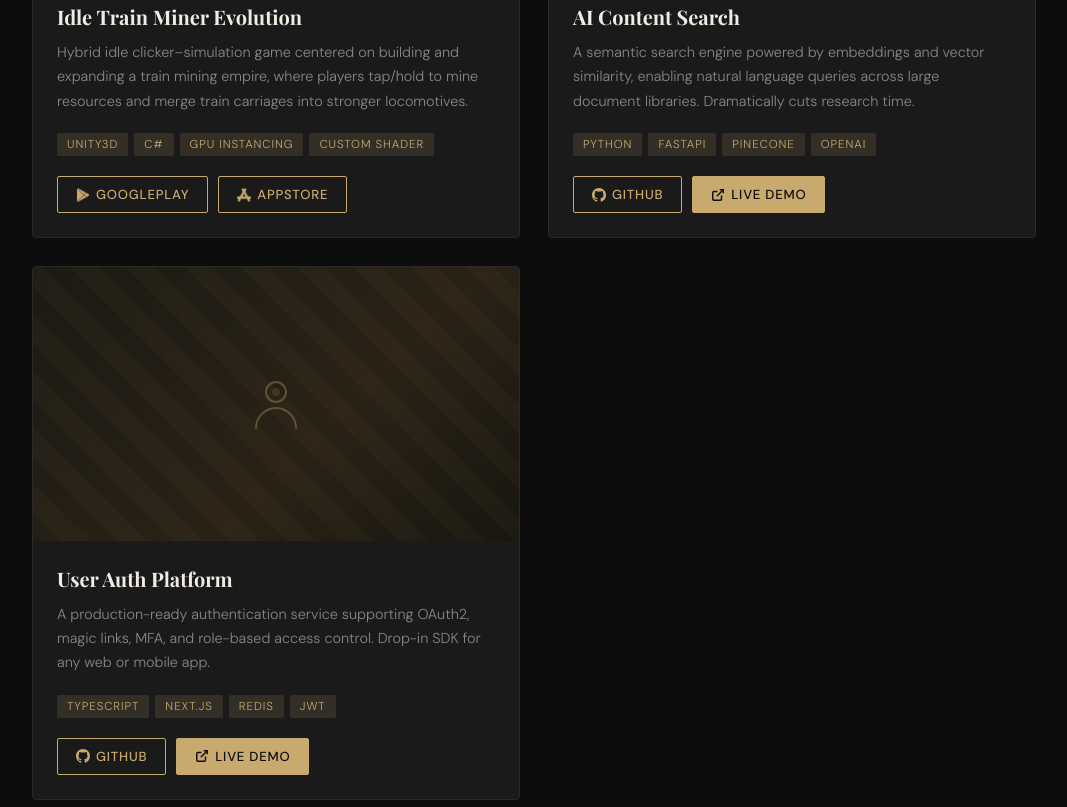
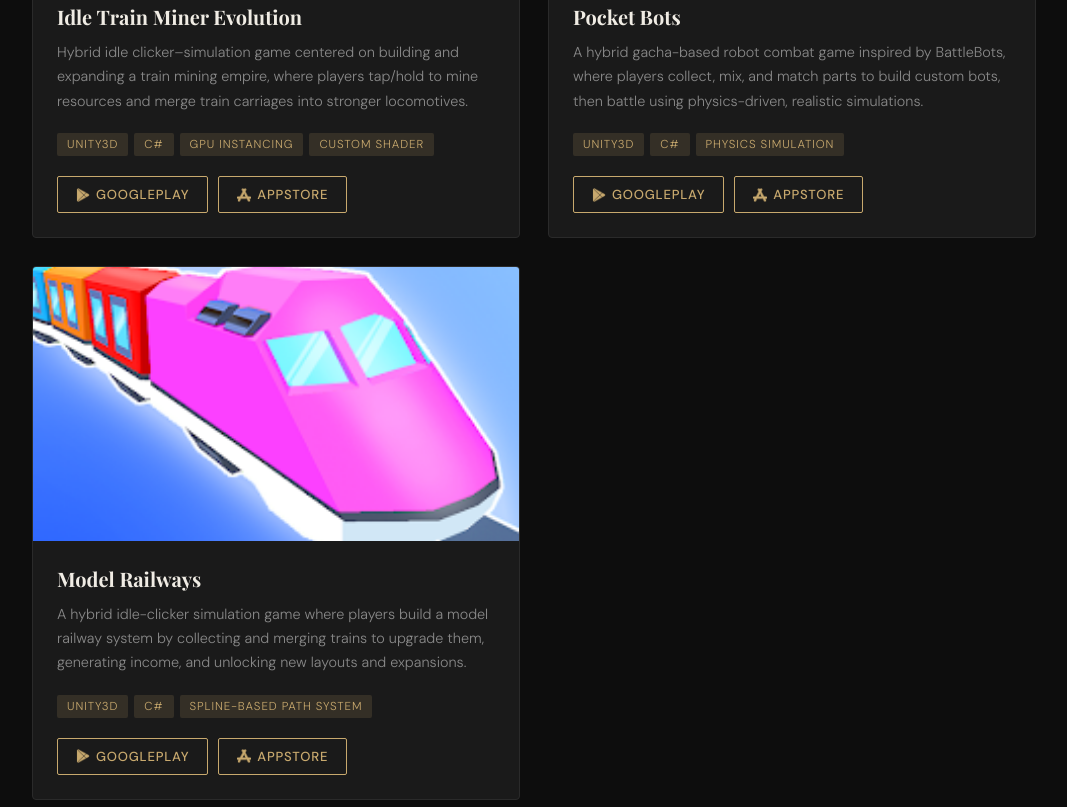
Before and after one commit to ThuanHuynhQui/Portfolio, a plain HTML site: page index.html in a window 1280 px wide. Shown: the part 1453-2260 px from the top of the page, without its empty margins (106-1173 px from the left). Drawn offline with nearby package versions, Linux system fonts and the light colour scheme.

Commit message:
- Feat: complete 3 spotlight projects and contacts

```diff
--- a/index.html
+++ b/index.html
@@ -60,11 +60,11 @@
                     <span class="tech-chip">Custom shader</span>
                 </div>
                 <div class="project-btns">
-                    <a href="https://example.com" target="_blank" class="btn btn-outline">
+                    <a href="https://play.google.com/store/apps/details?id=com.indiez.train.miner" target="_blank" class="btn btn-outline">
                         <img src="images/googleplay-svgrepo-com.png" alt="GooglePlay" width="14" height="14"/>
                         GooglePlay
                     </a>
-                    <a href="https://example.com" target="_blank" class="btn btn-outline">
+                    <a href="https://apps.apple.com/vn/app/idle-train-miner-evolution/id6749367087" target="_blank" class="btn btn-outline">
                         <img src="images/appstore-svgrepo-com.png" alt="AppStore" width="14" height="14"/>
                         AppStore
                     </a>
@@ -73,82 +73,52 @@
         </div>
 
         <!-- Project Card 2 -->
-        <div class="project-card reveal reveal-delay-2">
-            <div class="project-img-placeholder">
-                <svg viewBox="0 0 64 64" xmlns="http://www.w3.org/2000/svg">
-                    <rect x="8" y="4" width="30" height="42" rx="2" fill="none" stroke="#c8a96e" stroke-width="2"/>
-                    <rect x="11" y="10" width="24" height="3" rx="1" fill="#c8a96e" opacity="0.4"/>
-                    <rect x="11" y="17" width="16" height="3" rx="1" fill="#c8a96e" opacity="0.3"/>
-                    <rect x="11" y="24" width="20" height="3" rx="1" fill="#c8a96e" opacity="0.3"/>
-                    <circle cx="46" cy="46" r="12" fill="none" stroke="#c8a96e" stroke-width="2"/>
-                    <line x1="52" y1="52" x2="58" y2="58" stroke="#c8a96e" stroke-width="2.5" stroke-linecap="round"/>
-                </svg>
-            </div>
+        <div class="project-card reveal reveal-delay-1">
+            <img src="images/PocketBotsIcon.png" alt="Pocket Bots" class="project-img"/>
             <div class="project-body">
-                <h3 class="project-title">AI Content Search</h3>
-                <p class="project-desc">A semantic search engine powered by embeddings and vector similarity, enabling
-                    natural language queries across large document libraries. Dramatically cuts research time.</p>
+                <h3 class="project-title">Pocket Bots</h3>
+                <p class="project-desc">A hybrid gacha-based robot combat game inspired by BattleBots, where players
+                    collect, mix, and match parts to build custom bots, then battle using physics-driven, realistic
+                    simulations.</p>
                 <div class="project-tech">
-                    <span class="tech-chip">Python</span>
-                    <span class="tech-chip">FastAPI</span>
-                    <span class="tech-chip">Pinecone</span>
-                    <span class="tech-chip">OpenAI</span>
+                    <span class="tech-chip">Unity3D</span>
+                    <span class="tech-chip">C#</span>
+                    <span class="tech-chip">Physics simulation</span>
                 </div>
                 <div class="project-btns">
-                    <a href="https://github.com" target="_blank" class="btn btn-outline">
-                        <svg width="14" height="14" viewBox="0 0 24 24" fill="currentColor">
-                            <path d="M12 0C5.37 0 0 5.37 0 12c0 5.31 3.435 9.795 8.205 11.385.6.105.825-.255.825-.57 0-.285-.015-1.23-.015-2.235-3.015.555-3.795-.735-4.035-1.41-.135-.345-.72-1.41-1.23-1.695-.42-.225-1.02-.78-.015-.795.945-.015 1.62.87 1.845 1.23 1.08 1.815 2.805 1.305 3.495.99.105-.78.42-1.305.765-1.605-2.67-.3-5.46-1.335-5.46-5.925 0-1.305.465-2.385 1.23-3.225-.12-.3-.54-1.53.12-3.18 0 0 1.005-.315 3.3 1.23.96-.27 1.98-.405 3-.405s2.04.135 3 .405c2.295-1.56 3.3-1.23 3.3-1.23.66 1.65.24 2.88.12 3.18.765.84 1.23 1.905 1.23 3.225 0 4.605-2.805 5.625-5.475 5.925.435.375.81 1.095.81 2.22 0 1.605-.015 2.895-.015 3.3 0 .315.225.69.825.57A12.02 12.02 0 0 0 24 12c0-6.63-5.37-12-12-12z"/>
-                        </svg>
-                        GitHub
+                    <a href="https://play.google.com/store/apps/details?id=com.hsa.games.pocketbots" target="_blank" class="btn btn-outline">
+                        <img src="images/googleplay-svgrepo-com.png" alt="GooglePlay" width="14" height="14"/>
+                        GooglePlay
                     </a>
-                    <a href="https://example.com" target="_blank" class="btn btn-primary">
-                        <svg width="14" height="14" viewBox="0 0 24 24" fill="none" stroke="currentColor"
-                             stroke-width="2.5">
-                            <path d="M18 13v6a2 2 0 0 1-2 2H5a2 2 0 0 1-2-2V8a2 2 0 0 1 2-2h6"/>
-                            <polyline points="15 3 21 3 21 9"/>
-                            <line x1="10" y1="14" x2="21" y2="3"/>
-                        </svg>
-                        Live Demo
+                    <a href="https://apps.apple.com/us/app/pocket-bots-battle-robots/id6471459990" target="_blank" class="btn btn-outline">
+                        <img src="images/appstore-svgrepo-com.png" alt="AppStore" width="14" height="14"/>
+                        AppStore
                     </a>
                 </div>
             </div>
         </div>
 
         <!-- Project Card 3 -->
-        <div class="project-card reveal reveal-delay-3">
-            <div class="project-img-placeholder">
-                <svg viewBox="0 0 64 64" xmlns="http://www.w3.org/2000/svg">
-                    <circle cx="32" cy="20" r="10" fill="none" stroke="#c8a96e" stroke-width="2"/>
-                    <path d="M12 56c0-11.046 8.954-20 20-20s20 8.954 20 20" fill="none" stroke="#c8a96e"
-                          stroke-width="2" stroke-linecap="round"/>
-                    <circle cx="32" cy="20" r="4" fill="#c8a96e" opacity="0.4"/>
-                </svg>
-            </div>
+        <div class="project-card reveal reveal-delay-1">
+            <img src="images/ModelRailwaysIcon.webp" alt="Model Railways" class="project-img"/>
             <div class="project-body">
-                <h3 class="project-title">User Auth Platform</h3>
-                <p class="project-desc">A production-ready authentication service supporting OAuth2, magic links, MFA,
-                    and role-based access control. Drop-in SDK for any web or mobile app.</p>
+                <h3 class="project-title">Model Railways</h3>
+                <p class="project-desc">A hybrid idle-clicker simulation game where players build a model railway system
+                    by collecting and merging trains to upgrade them, generating income, and unlocking new layouts and
+                    expansions.</p>
                 <div class="project-tech">
-                    <span class="tech-chip">TypeScript</span>
-                    <span class="tech-chip">Next.js</span>
-                    <span class="tech-chip">Redis</span>
-                    <span class="tech-chip">JWT</span>
+                    <span class="tech-chip">Unity3D</span>
+                    <span class="tech-chip">C#</span>
+                    <span class="tech-chip">Spline-based Path System</span>
                 </div>
                 <div class="project-btns">
-                    <a href="https://github.com" target="_blank" class="btn btn-outline">
-                        <svg width="14" height="14" viewBox="0 0 24 24" fill="currentColor">
-                            <path d="M12 0C5.37 0 0 5.37 0 12c0 5.31 3.435 9.795 8.205 11.385.6.105.825-.255.825-.57 0-.285-.015-1.23-.015-2.235-3.015.555-3.795-.735-4.035-1.41-.135-.345-.72-1.41-1.23-1.695-.42-.225-1.02-.78-.015-.795.945-.015 1.62.87 1.845 1.23 1.08 1.815 2.805 1.305 3.495.99.105-.78.42-1.305.765-1.605-2.67-.3-5.46-1.335-5.46-5.925 0-1.305.465-2.385 1.23-3.225-.12-.3-.54-1.53.12-3.18 0 0 1.005-.315 3.3 1.23.96-.27 1.98-.405 3-.405s2.04.135 3 .405c2.295-1.56 3.3-1.23 3.3-1.23.66 1.65.24 2.88.12 3.18.765.84 1.23 1.905 1.23 3.225 0 4.605-2.805 5.625-5.475 5.925.435.375.81 1.095.81 2.22 0 1.605-.015 2.895-.015 3.3 0 .315.225.69.825.57A12.02 12.02 0 0 0 24 12c0-6.63-5.37-12-12-12z"/>
-                        </svg>
-                        GitHub
+                    <a href="https://play.google.com/store/apps/details?id=model.railways.game3d" target="_blank" class="btn btn-outline">
+                        <img src="images/googleplay-svgrepo-com.png" alt="GooglePlay" width="14" height="14"/>
+                        GooglePlay
                     </a>
-                    <a href="https://example.com" target="_blank" class="btn btn-primary">
-                        <svg width="14" height="14" viewBox="0 0 24 24" fill="none" stroke="currentColor"
-                             stroke-width="2.5">
-                            <path d="M18 13v6a2 2 0 0 1-2 2H5a2 2 0 0 1-2-2V8a2 2 0 0 1 2-2h6"/>
-                            <polyline points="15 3 21 3 21 9"/>
-                            <line x1="10" y1="14" x2="21" y2="3"/>
-                        </svg>
-                        Live Demo
+                    <a href="https://apps.apple.com/vn/app/model-railways/id1660176890" target="_blank" class="btn btn-outline">
+                        <img src="images/appstore-svgrepo-com.png" alt="AppStore" width="14" height="14"/>
+                        AppStore
                     </a>
                 </div>
             </div>
@@ -163,7 +133,7 @@
     <h2 class="reveal reveal-delay-1">Contact</h2>
     <div class="contact-grid">
 
-        <a href="mailto:yourname@gmail.com" class="contact-card reveal reveal-delay-1">
+        <a href="mailto:thuan.huynhqui@gmail.com" class="contact-card reveal reveal-delay-1">
             <div class="contact-icon">
                 <svg viewBox="0 0 24 24" xmlns="http://www.w3.org/2000/svg">
                     <path d="M20 4H4c-1.1 0-2 .9-2 2v12c0 1.1.9 2 2 2h16c1.1 0 2-.9 2-2V6c0-1.1-.9-2-2-2zm0 4-8 5-8-5V6l8 5 8-5v2z"/>
@@ -171,11 +141,11 @@
             </div>
             <div>
                 <p class="contact-label">Email</p>
-                <p class="contact-value">yourname@gmail.com</p>
+                <p class="contact-value">thuan.huynhqui@gmail.com</p>
             </div>
         </a>
 
-        <a href="https://linkedin.com/in/yourname" target="_blank" class="contact-card reveal reveal-delay-2">
+        <a href="https://www.linkedin.com/in/thuận-huỳnh-b3a769237/" target="_blank" class="contact-card reveal reveal-delay-2">
             <div class="contact-icon">
                 <svg viewBox="0 0 24 24" xmlns="http://www.w3.org/2000/svg">
                     <path d="M19 3a2 2 0 0 1 2 2v14a2 2 0 0 1-2 2H5a2 2 0 0 1-2-2V5a2 2 0 0 1 2-2h14m-.5 15.5v-5.3a3.26 3.26 0 0 0-3.26-3.26c-.85 0-1.84.52-2.32 1.3v-1.11h-2.79v8.37h2.79v-4.93c0-.77.62-1.4 1.39-1.4a1.4 1.4 0 0 1 1.4 1.4v4.93h2.79M6.88 8.56a1.68 1.68 0 0 0 1.68-1.68c0-.93-.75-1.69-1.68-1.69a1.69 1.69 0 0 0-1.69 1.69c0 .93.76 1.68 1.69 1.68m1.39 9.94v-8.37H5.5v8.37h2.77z"/>
@@ -183,11 +153,11 @@
             </div>
             <div>
                 <p class="contact-label">LinkedIn</p>
-                <p class="contact-value">linkedin.com/in/yourname</p>
+                <p class="contact-value">Thuận Huỳnh</p>
             </div>
         </a>
 
-        <a href="tel:+1234567890" class="contact-card reveal reveal-delay-3">
+        <a href="tel:+84936079600" class="contact-card reveal reveal-delay-3">
             <div class="contact-icon">
                 <svg viewBox="0 0 24 24" xmlns="http://www.w3.org/2000/svg">
                     <path d="M6.62 10.79c1.44 2.83 3.76 5.14 6.59 6.59l2.2-2.2c.27-.27.67-.36 1.02-.24 1.12.37 2.33.57 3.57.57.55 0 1 .45 1 1V20c0 .55-.45 1-1 1-9.39 0-17-7.61-17-17 0-.55.45-1 1-1h3.5c.55 0 1 .45 1 1 0 1.25.2 2.45.57 3.57.11.35.03.74-.25 1.02l-2.2 2.2z"/>
@@ -195,7 +165,7 @@
             </div>
             <div>
                 <p class="contact-label">Phone</p>
-                <p class="contact-value">+1 (234) 567-890</p>
+                <p class="contact-value">+84 936 079 600</p>
             </div>
         </a>
 
```
Also changed, not shown: images/ModelRailwaysIcon.webp (added), images/PocketBotsIcon.png (added).
